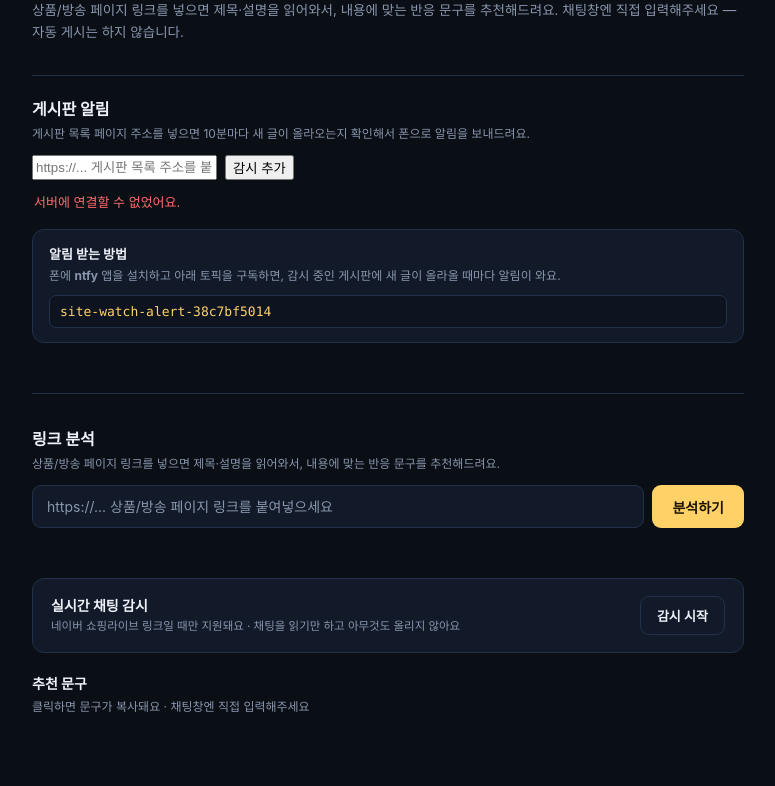
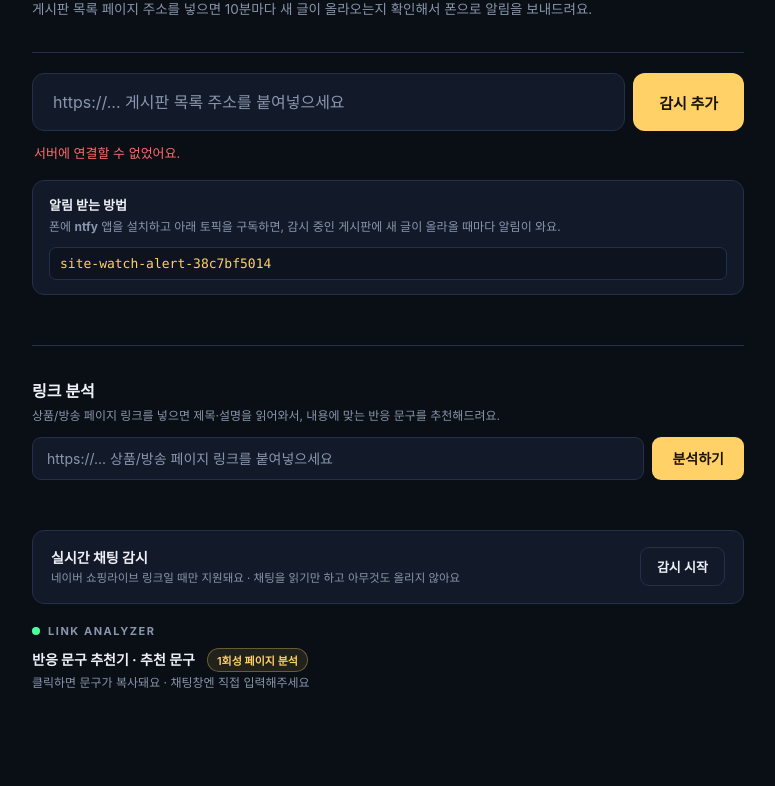
Before and after one commit to cdscdsgg-source/chat, a website: page index.html in a window 1280 px wide. Shown: the part 93-879 px from the top of the page, without its empty margins (252-1027 px from the left). After the commit the page ends 855 px from the top, so only its background shows below. Drawn offline with Linux system fonts and the light colour scheme; no server answers.

Commit message:
Make board watch the primary header, move analyzer branding down
- 게시판 알림 is now the big top-level header with an enlarged input
- The old 반응 문구 추천기 title moved down next to the 추천 문구 feed
- Fixed a pre-existing bug where #bw-url-input/#bw-add-btn had no
  base styling at all (they were only ever given the -lg size
  override), so they rendered as unstyled browser-default inputs

```diff
--- a/index.html
+++ b/index.html
@@ -9,21 +9,15 @@
 <body>
   <div class="app">
     <header class="topbar">
-      <div class="eyebrow"><span class="tally"></span>Link Analyzer</div>
+      <div class="eyebrow"><span class="tally"></span>Board Watch</div>
       <div class="title-row">
-        <h1>반응 문구 추천기</h1>
-        <span class="badge">1회성 페이지 분석</span>
+        <h1>게시판 알림</h1>
       </div>
-      <p class="subtitle">상품/방송 페이지 링크를 넣으면 제목·설명을 읽어와서, 내용에 맞는 반응 문구를 추천해드려요. 채팅창엔 직접 입력해주세요 — 자동 게시는 하지 않습니다.</p>
+      <p class="subtitle">게시판 목록 페이지 주소를 넣으면 10분마다 새 글이 올라오는지 확인해서 폰으로 알림을 보내드려요.</p>
     </header>
 
     <section id="panel-boardwatch" class="panel boardwatch-section">
-      <div class="section-head">
-        <h2>게시판 알림</h2>
-        <div class="feed-sub">게시판 목록 페이지 주소를 넣으면 10분마다 새 글이 올라오는지 확인해서 폰으로 알림을 보내드려요.</div>
-      </div>
-
-      <section class="input-row">
+      <section class="input-row input-row-lg">
         <input id="bw-url-input" type="url" inputmode="url" placeholder="https://... 게시판 목록 주소를 붙여넣으세요" autocomplete="off" />
         <button id="bw-add-btn" type="button">감시 추가</button>
       </section>
@@ -84,7 +78,11 @@
 
       <div class="feed">
         <div class="feed-head">
-          <h2>추천 문구</h2>
+          <div class="eyebrow"><span class="tally"></span>Link Analyzer</div>
+          <div class="title-row">
+            <h2>반응 문구 추천기 · 추천 문구</h2>
+            <span class="badge">1회성 페이지 분석</span>
+          </div>
           <div class="feed-sub">클릭하면 문구가 복사돼요 · 채팅창엔 직접 입력해주세요</div>
         </div>
         <div class="feed-list" id="feed-list"></div>
--- a/style.css
+++ b/style.css
@@ -128,7 +128,7 @@ h1 {
   gap: 8px;
 }
 
-#url-input {
+#url-input, #bw-url-input {
   flex: 1;
   min-width: 0;
   background: var(--panel);
@@ -140,16 +140,16 @@ h1 {
   font-family: inherit;
 }
 
-#url-input::placeholder {
+#url-input::placeholder, #bw-url-input::placeholder {
   color: var(--text-dim);
 }
 
-#url-input:focus-visible {
+#url-input:focus-visible, #bw-url-input:focus-visible {
   outline: 2px solid var(--accent);
   outline-offset: 1px;
 }
 
-#analyze-btn {
+#analyze-btn, #bw-add-btn {
   background: var(--accent);
   color: #1a1305;
   border: none;
@@ -162,10 +162,22 @@ h1 {
   white-space: nowrap;
 }
 
-#analyze-btn:hover { filter: brightness(1.05); }
-#analyze-btn:active { filter: brightness(0.95); }
-#analyze-btn:disabled { opacity: 0.55; cursor: default; }
-#analyze-btn:focus-visible { outline: 2px solid var(--text); outline-offset: 2px; }
+#analyze-btn:hover, #bw-add-btn:hover { filter: brightness(1.05); }
+#analyze-btn:active, #bw-add-btn:active { filter: brightness(0.95); }
+#analyze-btn:disabled, #bw-add-btn:disabled { opacity: 0.55; cursor: default; }
+#analyze-btn:focus-visible, #bw-add-btn:focus-visible { outline: 2px solid var(--text); outline-offset: 2px; }
+
+.input-row-lg #bw-url-input {
+  padding: 18px 20px;
+  font-size: 16px;
+  border-radius: 12px;
+}
+
+.input-row-lg #bw-add-btn {
+  padding: 0 26px;
+  font-size: 15px;
+  border-radius: 12px;
+}
 
 .status {
   min-height: 18px;
@@ -484,5 +496,5 @@ h1 {
 
 @media (max-width: 520px) {
   .input-row { flex-direction: column; }
-  #analyze-btn { padding: 12px; }
+  #analyze-btn, #bw-add-btn { padding: 12px; }
 }
```
